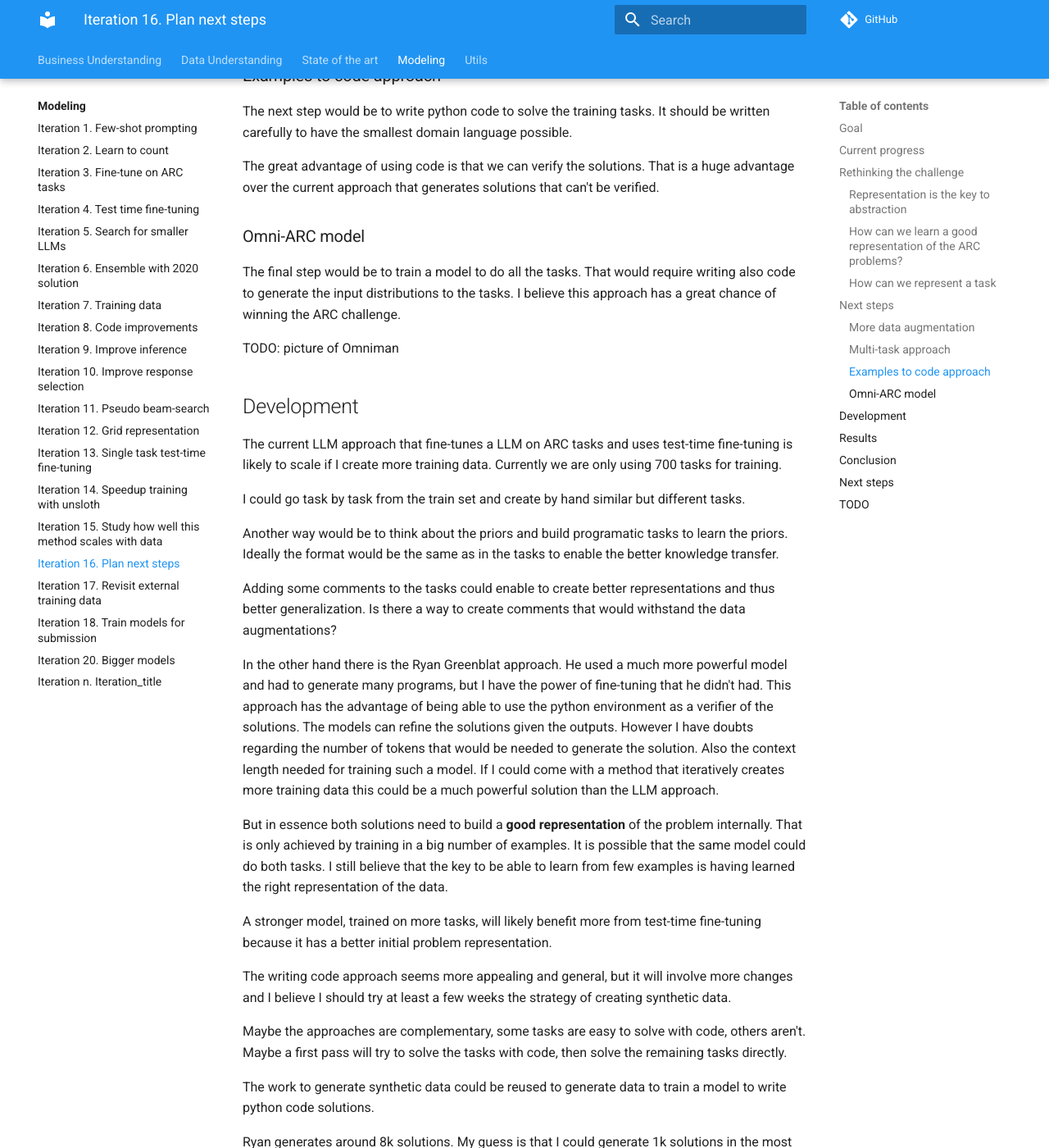
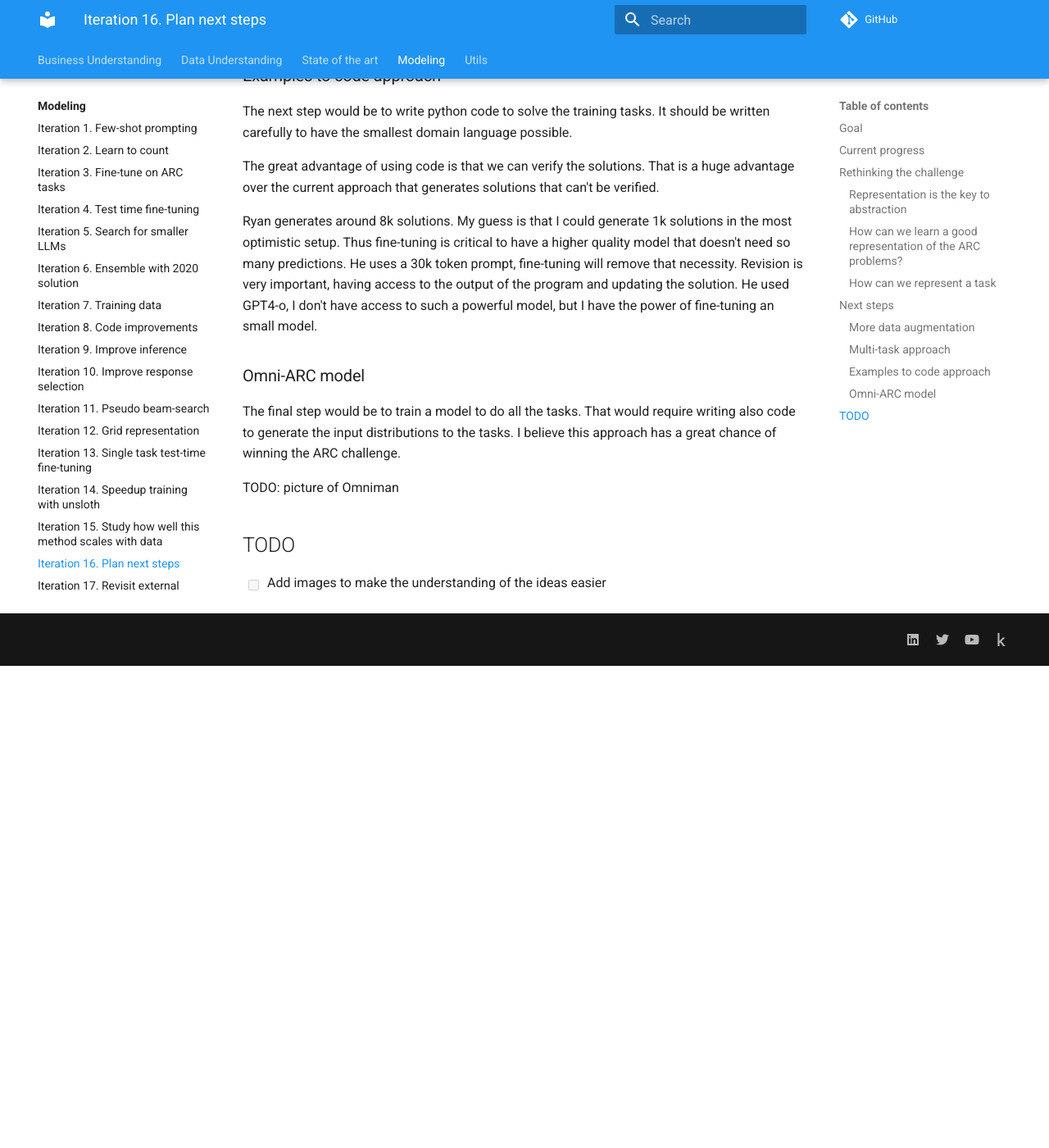
Before and after one commit to zhengjunyao-work/arc24, an MkDocs documentation site: the page built from docs/modeling/Iteration_16_next_steps.md, in a window 1280 px wide and 1400 px high, scrolled down 3812 px. Shown: the whole window at 82% size. Built offline with MkDocs 1.6.1 and Material for MkDocs 9.7.7, drawn with Linux system fonts in a browser that asks for light colours; comment, search, counter and statistics services are not loaded; after the commit the page ends 4624 px from its top, so only the background shows below that; some of the changed text lies outside the part shown.

Commit message:
updated documentation

```diff
--- a/docs/modeling/Iteration_16_next_steps.md
+++ b/docs/modeling/Iteration_16_next_steps.md
@@ -124,6 +124,12 @@ to have the smallest domain language possible.
 The great advantage of using code is that we can verify the solutions. That is a huge advantage over
 the current approach that generates solutions that can't be verified.
 
+Ryan generates around 8k solutions. My guess is that I could generate 1k solutions in the most optimistic setup.
+Thus fine-tuning is critical to have a higher quality model that doesn't need so many predictions.
+He uses a 30k token prompt, fine-tuning will remove that necessity.
+Revision is very important, having access to the output of the program and updating the solution.
+He used GPT4-o, I don't have access to such a powerful model, but I have the power of fine-tuning an small model.
+
 ### Omni-ARC model
 
 The final step would be to train a model to do all the tasks. That would require writing also
@@ -132,56 +138,6 @@ of winning the ARC challenge.
 
 TODO: picture of Omniman
 
-## Development
-
-The current LLM approach that fine-tunes a LLM on ARC tasks and uses test-time fine-tuning is likely
-to scale if I create more training data. Currently we are only using 700 tasks for training.
-
-I could go task by task from the train set and create by hand similar but different tasks.
-
-Another way would be to think about the priors and build programatic tasks to learn the priors. Ideally
-the format would be the same as in the tasks to enable the better knowledge transfer.
-
-Adding some comments to the tasks could enable to create better representations and thus better generalization.
-Is there a way to create comments that would withstand the data augmentations?
-
-
-In the other hand there is the Ryan Greenblat approach. He used a much more powerful model and had to
-generate many programs, but I have the power of fine-tuning that he didn't had.
-This approach has the advantage of being able to use the python environment as a verifier of the solutions.
-The models can refine the solutions given the outputs.
-However I have doubts regarding the number of tokens that would be needed to generate the solution. Also
-the context length needed for training such a model.
-If I could come with a method that iteratively creates more training data this could be a much
-powerful solution than the LLM approach.
-
-But in essence both solutions need to build a **good representation** of the problem internally. That is only
-achieved by training in a big number of examples. It is possible that the same model could do both tasks.
-I still believe that the key to be able to learn from few examples is having learned the right representation of the data.
-
-A stronger model, trained on more tasks, will likely benefit more from test-time fine-tuning because
-it has a better initial problem representation.
-
-The writing code approach seems more appealing and general, but it will involve more changes and I believe I should try at least a few weeks the strategy
-of creating synthetic data.
-
-Maybe the approaches are complementary, some tasks are easy to solve with code, others aren't. Maybe
-a first pass will try to solve the tasks with code, then solve the remaining tasks directly.
-
-The work to generate synthetic data could be reused to generate data to train a model to write python code solutions.
-
-Ryan generates around 8k solutions. My guess is that I could generate 1k solutions in the most optimistic setup.
-Thus fine-tuning is critical to have a higher quality model that doesn't need so many predictions.
-He uses a 30k token prompt, fine-tuning will remove that necessity.
-Revision is very important, having access to the output of the program and updating the solution.
-
-## Results
-
-## Conclusion
-
-## Next steps
-
 ## TODO
 
-- [ ] Test the hypothesis that learning to do two tasks generalizes better than learning to do just one task.
-  The easiest way to do this is to generate new inputs or outputs because I already have the data.
+- [ ] Add images to make the understanding of the ideas easier
```
